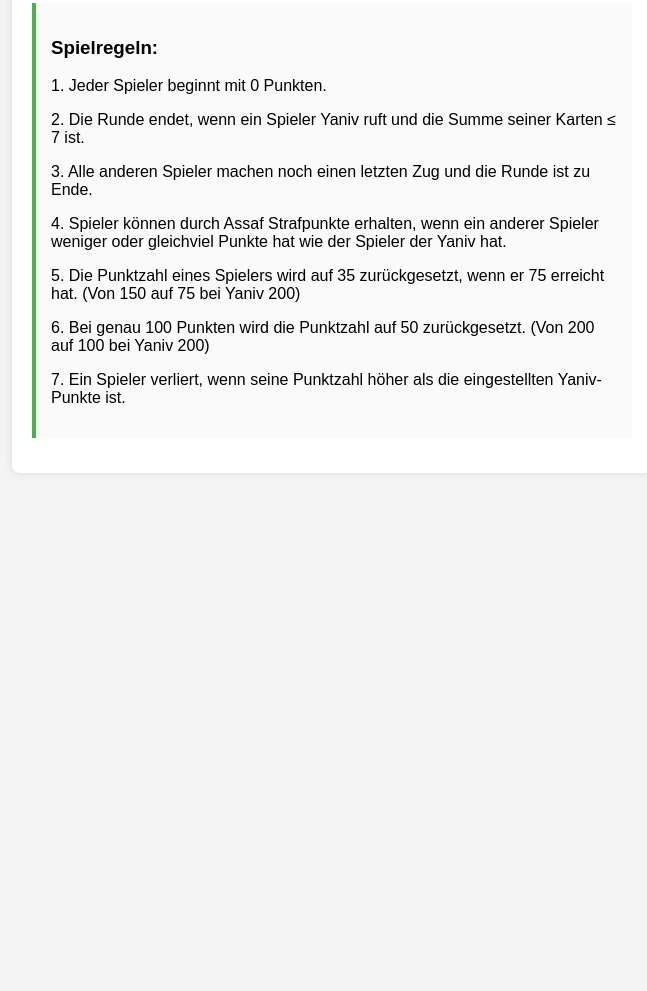
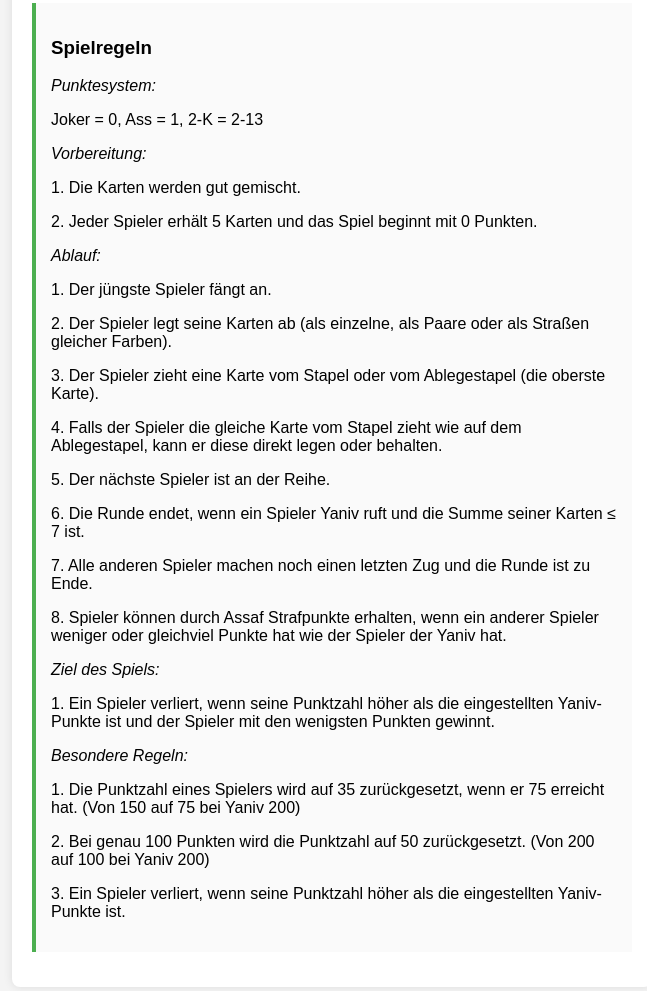
Before and after one commit to pabloesteves91/yanivpunkte, a plain HTML site: page index.html in a window 1280 px wide. Shown: the part 399-1390 px from the top of the page, without its empty margins (308-955 px from the left). Before the commit the page ends 922 px from the top, so only its background shows below. Drawn offline with Linux system fonts and the light colour scheme.

Commit message:
Update index.html

```diff
--- a/index.html
+++ b/index.html
@@ -92,16 +92,32 @@
             <ul id="playerList"></ul>
             <button id="goToPage2Button">Weiter</button>
             <div class="rules">
-                <h3>Spielregeln:</h3>
-                <p>1. Jeder Spieler beginnt mit 0 Punkten.</p>
-                <p>2. Die Runde endet, wenn ein Spieler Yaniv ruft und die Summe seiner Karten ≤ 7 ist.</p>
-                <p>3. Alle anderen Spieler machen noch einen letzten Zug und die Runde ist zu Ende.</p>
-                <p>4. Spieler können durch Assaf Strafpunkte erhalten, wenn ein anderer Spieler weniger oder gleichviel Punkte hat wie der Spieler der Yaniv hat.</p>
-                <p>5. Die Punktzahl eines Spielers wird auf 35 zurückgesetzt, wenn er 75 erreicht hat. (Von 150 auf 75 bei Yaniv 200)</p>
-                <p>6. Bei genau 100 Punkten wird die Punktzahl auf 50 zurückgesetzt. (Von 200 auf 100 bei Yaniv 200)</p>
-                <p>7. Ein Spieler verliert, wenn seine Punktzahl höher als die eingestellten Yaniv-Punkte ist.</p>
-            </div>
-        </div>
+               <h3>Spielregeln</h3>
+
+<p><i>Punktesystem:</i></p>
+<p>Joker = 0, Ass = 1, 2-K = 2-13</p>
+
+<p><i>Vorbereitung:</i></p>
+<p>1. Die Karten werden gut gemischt.</p>
+<p>2. Jeder Spieler erhält 5 Karten und das Spiel beginnt mit 0 Punkten.</p>
+
+<p><i>Ablauf:</i></p>
+<p>1. Der jüngste Spieler fängt an.</p>
+<p>2. Der Spieler legt seine Karten ab (als einzelne, als Paare oder als Straßen gleicher Farben).</p>
+<p>3. Der Spieler zieht eine Karte vom Stapel oder vom Ablegestapel (die oberste Karte).</p>
+<p>4. Falls der Spieler die gleiche Karte vom Stapel zieht wie auf dem Ablegestapel, kann er diese direkt legen oder behalten.</p>
+<p>5. Der nächste Spieler ist an der Reihe.</p>
+<p>6. Die Runde endet, wenn ein Spieler Yaniv ruft und die Summe seiner Karten ≤ 7 ist.</p>
+<p>7. Alle anderen Spieler machen noch einen letzten Zug und die Runde ist zu Ende.</p>
+<p>8. Spieler können durch Assaf Strafpunkte erhalten, wenn ein anderer Spieler weniger oder gleichviel Punkte hat wie der Spieler der Yaniv hat.</p>
+
+<p><i>Ziel des Spiels:</i></p>
+<p>1. Ein Spieler verliert, wenn seine Punktzahl höher als die eingestellten Yaniv-Punkte ist und der Spieler mit den wenigsten Punkten gewinnt.</p>
+
+<p><i>Besondere Regeln:</i></p>
+<p>1. Die Punktzahl eines Spielers wird auf 35 zurückgesetzt, wenn er 75 erreicht hat. (Von 150 auf 75 bei Yaniv 200)</p>
+<p>2. Bei genau 100 Punkten wird die Punktzahl auf 50 zurückgesetzt. (Von 200 auf 100 bei Yaniv 200)</p>
+<p>3. Ein Spieler verliert, wenn seine Punktzahl höher als die eingestellten Yaniv-Punkte ist.</p>
 
         <div id="page2" class="hidden">
             <h1 id="homeButton">YANIV</h1>
```
